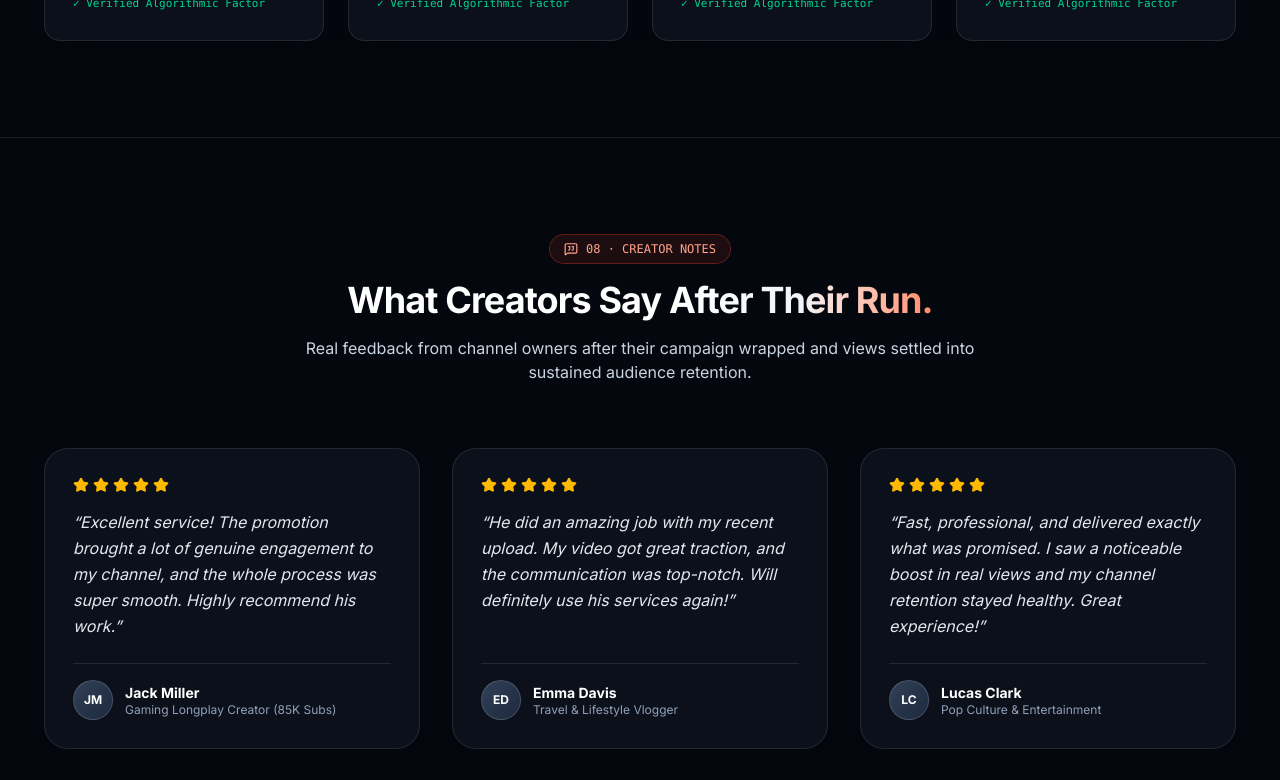
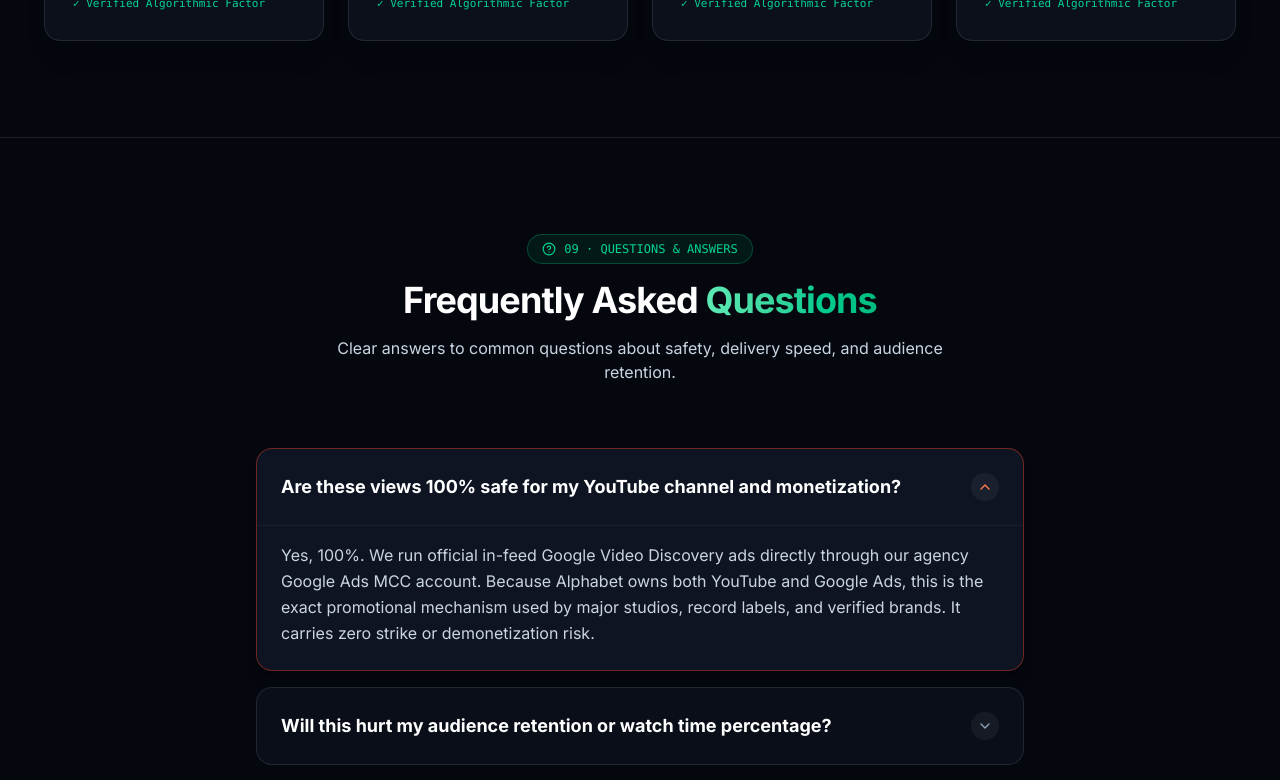
Before and after one commit to carrybit-dev/ad-works, a Next.js app: page / in a window 1280 px wide. Shown: the part 8080-8860 px from the top of the page. Built offline with nearby package versions, Linux system fonts and the light colour scheme.

Commit message:
Remove fabricated Testimonials section

```diff
--- a/src/app/page.tsx
+++ b/src/app/page.tsx
@@ -17,7 +17,6 @@ const CaseStudies = dynamic(() => import('@/components/CaseStudies'));
 const PricingTiers = dynamic(() => import('@/components/PricingTiers'));
 const CampaignTracker = dynamic(() => import('@/components/CampaignTracker'), { ssr: false });
 const GrowthEngine = dynamic(() => import('@/components/GrowthEngine'));
-const Testimonials = dynamic(() => import('@/components/Testimonials'));
 const FaqSection = dynamic(() => import('@/components/FaqSection'));
 const Footer = dynamic(() => import('@/components/Footer'));
 
@@ -106,7 +105,6 @@ export default function Home() {
       <PricingTiers onOpenBooking={handleOpenBooking} />
       <CampaignTracker />
       <GrowthEngine />
-      <Testimonials />
       <FaqSection />
       <Footer onOpenBooking={handleOpenBooking} />
 
```
